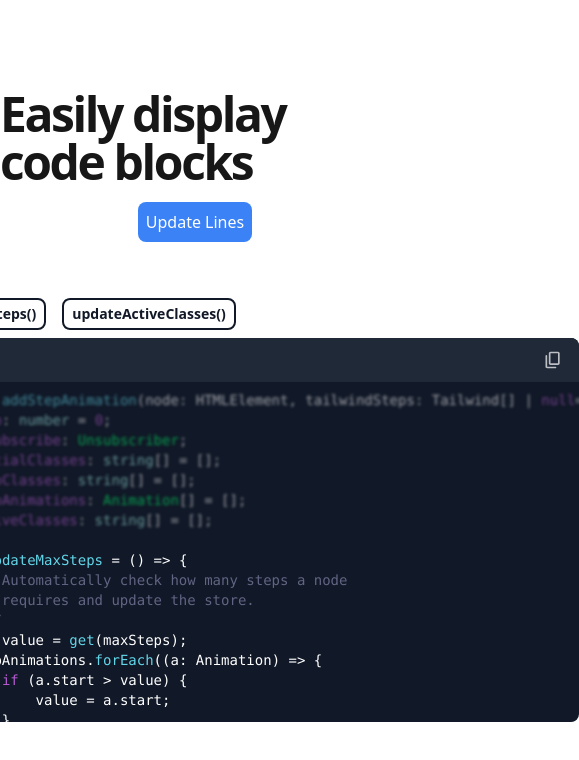
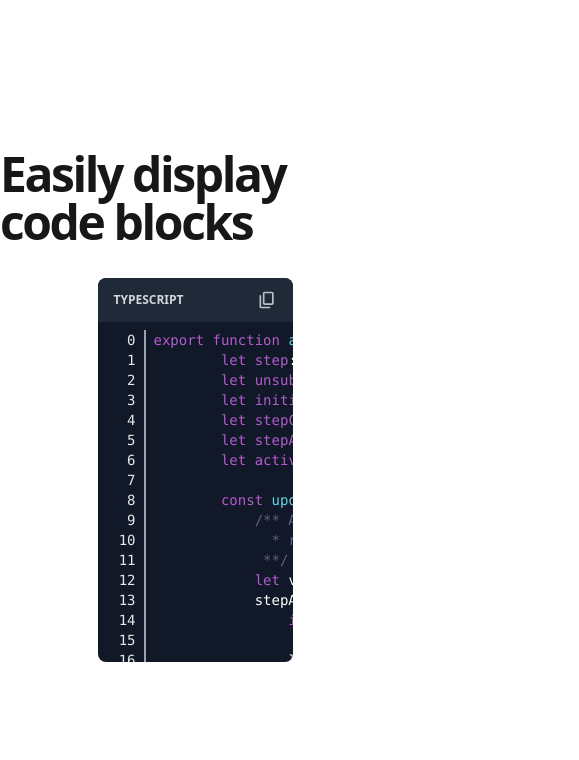
Before and after one commit to bennymi/presveltation, a SvelteKit app: page /example/04-code in a window 390 px wide. Shown: the top 760 px of the page, 579 px wide, since content can reach past the window. Built offline with nearby package versions, Linux system fonts and the light colour scheme.

Commit message:
update tailwind animations slide and make code block responsive to screen sizes

```diff
--- a/src/lib/code/CodeBlock.svelte
+++ b/src/lib/code/CodeBlock.svelte
@@ -35,6 +35,8 @@
 	export let showLineNumbers: boolean = true;
 	/** Focus blocks. */
 	export let focusBlocks: FocusBlock[] = [];
+	/** Show focus buttons. */
+	export let showFocusButtons: boolean = false;
 	/** Provide store for line number to scroll to. */
 	export let scrollStore: Writable<number> = writable(0);
 
@@ -50,7 +52,7 @@
 	/** Provide classes to set the border radius. */
 	export let rounded: string = 'rounded-lg';
 	/** Provide classes to set dimensions of the code block. */
-	export let dimensions: string = 'max-h-96 max-w-3xl';
+	export let dimensions: string = 'h-96 w-2/4'; // 'max-h-96 max-w-3xl';
 	/** Provide classes to set highlight color. */
 	export let highlightColor: string = 'bg-gray-200/10';
 
@@ -202,11 +204,12 @@
 	}
 
 	$: classesHeader = `${headerClasses} ${headerText}`;
-	$: classesCodeBlock = `${dimensions} ${background} ${text} ${textColor} ${rounded}`;
+	// $: classesCodeBlock = `${dimensions} ${background} ${text} ${textColor} ${rounded}`;
+	$: classesCodeBlock = `${background} ${text} ${textColor} ${rounded}`;
 </script>
 
-<div class="flex flex-col">
-	{#if updatedFocusBlocks.length > 0}
+<div class="flex flex-col {dimensions}">
+	{#if showFocusButtons && updatedFocusBlocks.length > 0}
 		<div class="flex justify-start gap-4 my-2">
 			{#each updatedFocusBlocks as block, i}
 				<button
@@ -220,7 +223,7 @@
 	{/if}
 
 	{#if language && code}
-		<div class="code-block flex flex-col {classesCodeBlock}">
+		<div class="code-block flex flex-col overflow-auto {classesCodeBlock}">
 			<!-- Header -->
 			{#if showHeader}
 				<header
@@ -261,7 +264,7 @@
 
 			<!-- Code display block -->
 			{#if lines.length > 0}
-				<div class="overflow-y-auto p-2" bind:this={codeElement}>
+				<div class="overflow-auto p-2" bind:this={codeElement}>
 					<!-- Lines -->
 					{#each lines as line, i}
 						<div
--- a/src/routes/example/03-animate-tailwind/+page.svelte
+++ b/src/routes/example/03-animate-tailwind/+page.svelte
@@ -11,9 +11,13 @@
 	<div class="grid grid-cols-2 grid-rows-2 gap-y-2 h-screen items-center bg-gray-800 text-white">
 		<!-- STEP 1 -->
 		<div
-			class="w-60 mx-auto flex justify-around border-2 border-gray-600 items-center py-2 px-4 rounded-md transition-all ease-in duration-300"
+			class="w-60 mx-auto flex justify-around border-2 items-center py-2 px-4 rounded-md transition-all ease-in duration-300"
 			use:addStepAnimation={[
-				{ step: '1', classes: 'scale-125 bg-gray-900 shadow-md shadow-teal-800 border-gray-900' }
+				{ step: '0', classes: 'border-gray-600' },
+				{
+					step: '1',
+					classes: 'scale-125 bg-gray-900 shadow-md shadow-teal-800 border-gray-900 border-teal-800'
+				}
 			]}
 		>
 			<div class="w-20 m-0">
@@ -35,9 +39,13 @@
 		</div>
 		<!-- STEP 2 -->
 		<div
-			class="w-60 mx-auto flex justify-around border-2 items-center py-2 px-4 rounded-md border-gray-600 transition-all ease-in duration-300"
+			class="w-60 mx-auto flex justify-around border-2 items-center py-2 px-4 rounded-md transition-all ease-in duration-300"
 			use:addStepAnimation={[
-				{ step: '2', classes: 'scale-125 bg-gray-900 shadow-md shadow-red-800 border-gray-900' }
+				{ step: '0', classes: 'border-gray-600' },
+				{
+					step: '2',
+					classes: 'scale-125 bg-gray-900 shadow-md shadow-red-800 border-gray-900 border-red-800'
+				}
 			]}
 		>
 			<div class="w-20 m-0">
@@ -58,9 +66,14 @@
 			</div>
 		</div>
 		<div
-			class="w-60 mx-auto flex justify-around border-2 border-gray-600 items-center py-2 px-4 rounded-md transition-all ease-in duration-300"
+			class="w-60 mx-auto flex justify-around border-2 items-center py-2 px-4 rounded-md transition-all ease-in duration-300"
 			use:addStepAnimation={[
-				{ step: '3', classes: 'scale-125 bg-gray-900 shadow-md shadow-yellow-800 border-gray-900' }
+				{ step: '0', classes: 'border-gray-600' },
+				{
+					step: '3',
+					classes:
+						'scale-125 bg-gray-900 shadow-md shadow-yellow-800 border-gray-900 border-yellow-800'
+				}
 			]}
 		>
 			<div class="w-20 m-0">
@@ -82,9 +95,13 @@
 			</div>
 		</div>
 		<div
-			class="w-60 mx-auto flex justify-around border-2 border-gray-600 items-center py-2 px-4 rounded-md transition-all ease-in duration-300"
+			class="w-60 mx-auto flex justify-around border-2 items-center py-2 px-4 rounded-md transition-all ease-in duration-300"
 			use:addStepAnimation={[
-				{ step: '4', classes: 'scale-125 bg-gray-900 shadow-md shadow-blue-800 border-gray-900' }
+				{ step: '0', classes: 'border-gray-600' },
+				{
+					step: '4',
+					classes: 'scale-125 bg-gray-900 shadow-md shadow-blue-800 border-gray-900 border-blue-800'
+				}
 			]}
 		>
 			<div class="w-20 m-0">
--- a/src/routes/example/04-code/+page.svelte
+++ b/src/routes/example/04-code/+page.svelte
@@ -6,8 +6,7 @@
 	import { addStepAnimation } from '$lib/addstepanimation';
 
 	let scrollStore: Writable<number> = writable(0);
-	let lineNumber: number = 0;
-	let highlightLines: string = '8-19';
+	let highlightLines: string = '';
 
 	let focusBlocks = [
 		{ lines: '91-107', scrollLine: 91, text: 'onInit()' },
@@ -155,21 +154,8 @@
 		Easily display code blocks
 	</h1>
 
-	<!-- <input class="m-4 border-teal-500 border-2" type="number" bind:value={$scrollStore} />
-
-	<p class="flex justify-center font-bold text-teal-500">{$scrollStore}</p> -->
-
-	<button
-		class="p-2 bg-blue-500 hover:bg-blue-600 my-4 rounded-lg text-white"
-		on:click={() => {
-			highlightLines = '0-6';
-		}}
-	>
-		Update Lines
-	</button>
-
 	<div
-		class="my-8 flex justify-center animate__animated step-0:animate__fadeInUp"
+		class="my-8 w-full flex justify-center animate__animated step-0:animate__fadeInUp"
 		use:addStepAnimation
 	>
 		<CodeBlock
```
